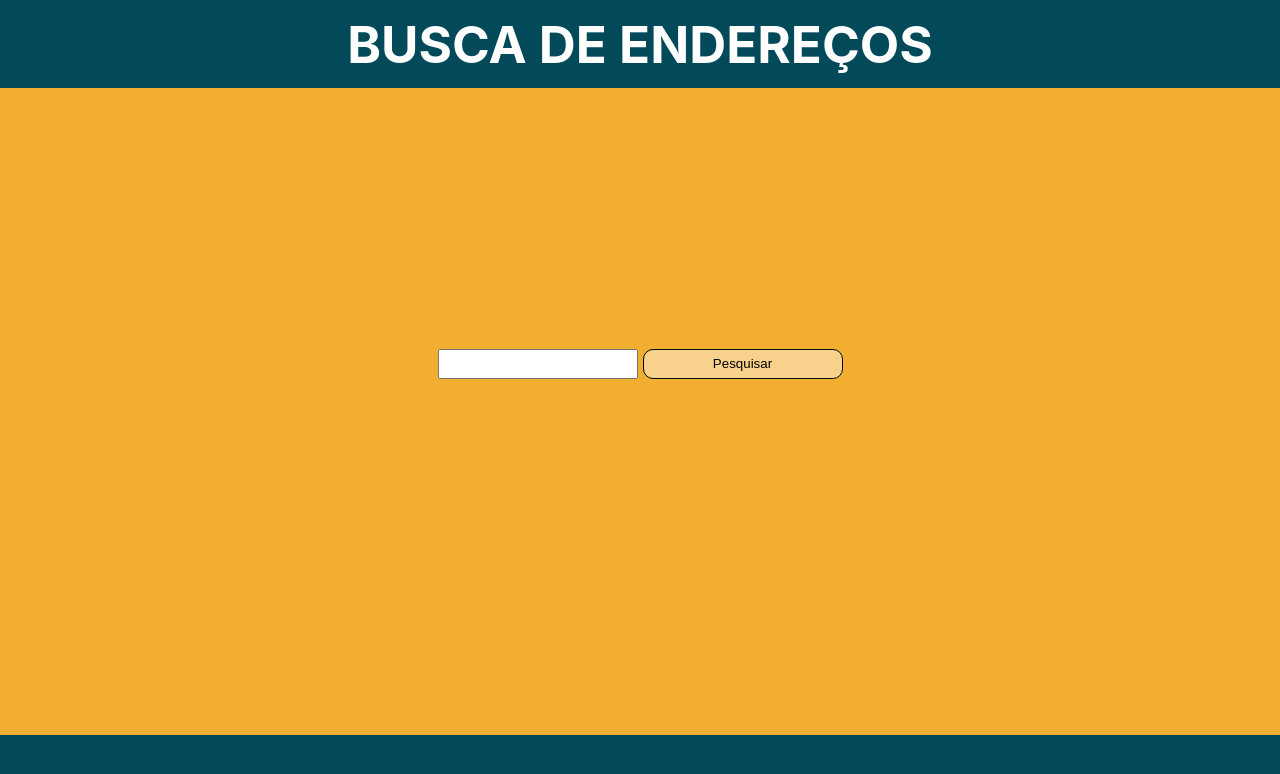
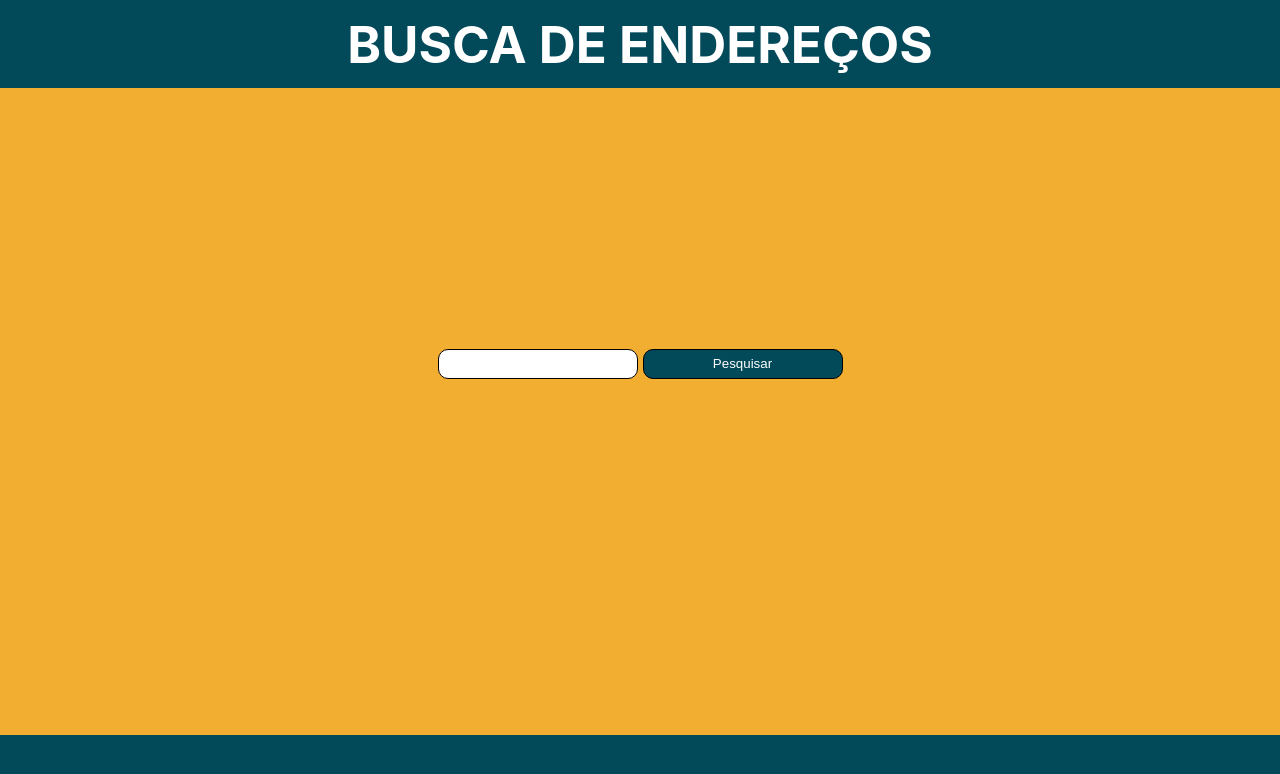
Before and after one commit to gustta11/Buscador-CEPS, a React (Vite) app: page / in a window 1280 px wide. Shown: the top 774 px of the page. Built offline with nearby package versions, Linux system fonts and the light colour scheme.

Commit message:
Estilizando css dos botões

```diff
--- a/src/components/BuscaCep.css
+++ b/src/components/BuscaCep.css
@@ -4,15 +4,18 @@
 }
 
 .button_pesquisar{
-    border: 0.5px solid;
-    border-radius: 10px;
-    background-color:#ffffff71 ;
+
+    background-color:#024959;
+    color: white;
 
 }
 
 .layout_pesquisa input{
     width: 200px;
     height: 30px;
+    border-radius: 10px;
+    border: 0.5px solid;
+    border-color: black;
 }
 
 
```
